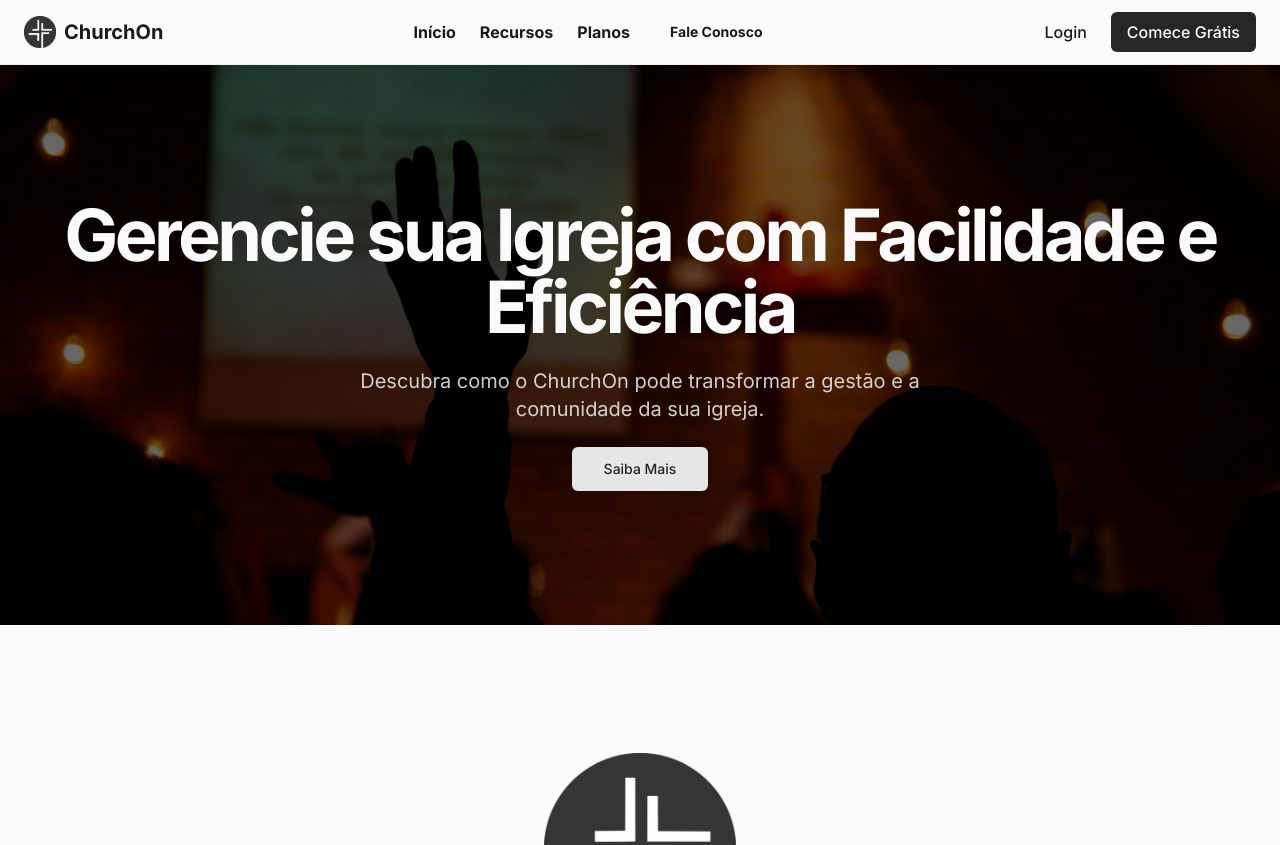
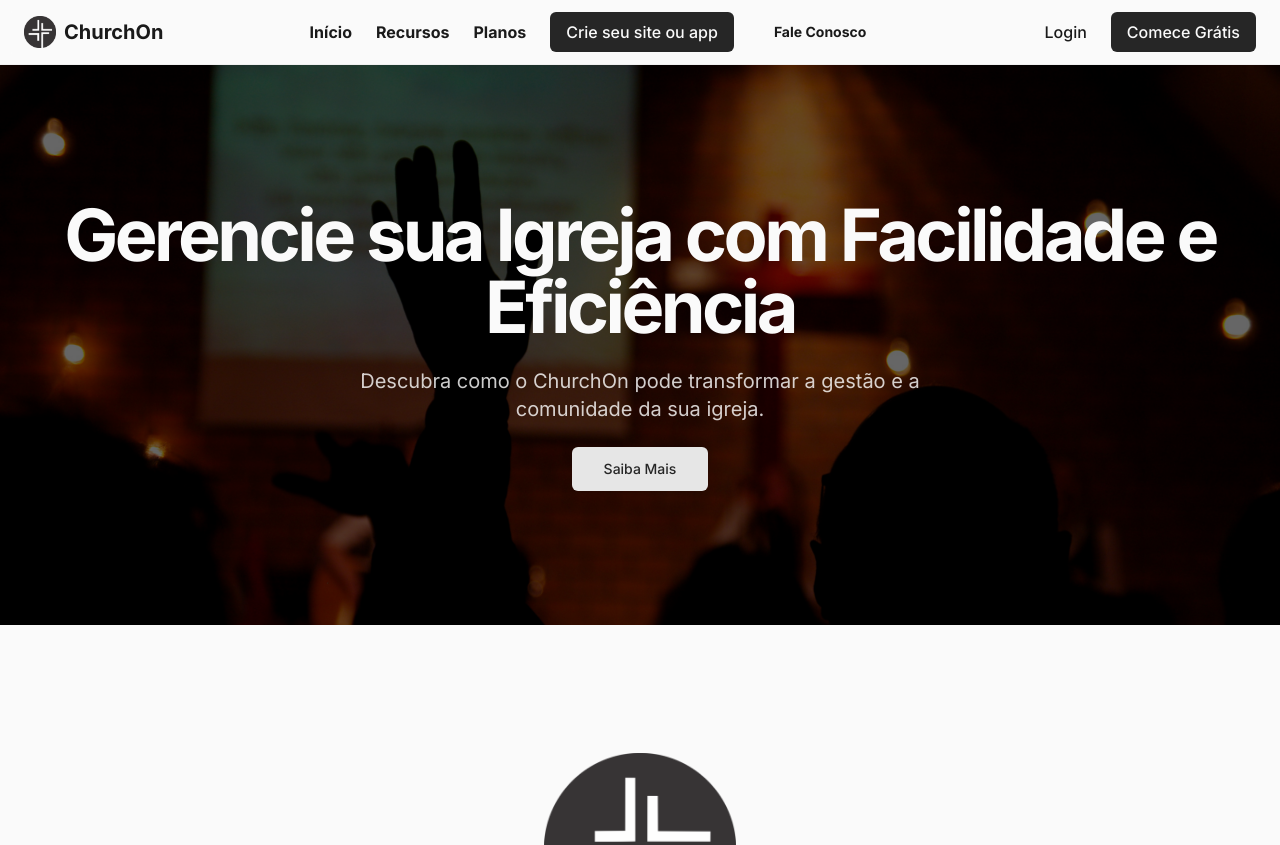
Before and after one commit to lenonjund-prog/ChurchOnFirebase, a Next.js app: page / in a window 1280 px wide. Shown: the top 845 px of the page. Built offline with nearby package versions, Linux system fonts and the light colour scheme.

Commit message:
[dyad] wrote 2 file(s)

```diff
--- a/src/components/landing/CustomCTASection.tsx
+++ b/src/components/landing/CustomCTASection.tsx
@@ -18,7 +18,7 @@ export function CustomCTASection() {
   };
 
   return (
-    <section className="w-full py-12 md:py-24 lg:py-32">
+    <section id="custom-cta" className="w-full py-12 md:py-24 lg:py-32">
       <div className="container px-4 md:px-6">
         <div className="relative overflow-hidden rounded-xl h-[400px] md:h-[500px]">
           <Image
--- a/src/components/landing/LandingHeader.tsx
+++ b/src/components/landing/LandingHeader.tsx
@@ -35,6 +35,9 @@ export function LandingHeader() {
           <Link className="transition-colors font-bold transition-transform hover:scale-105 hover:text-primary" href="#pricing">
             Planos
           </Link>
+          <Button asChild className="text-base transition-all hover:scale-105 hover:shadow-lg hover:shadow-primary/20">
+            <Link href="/#custom-cta">Crie seu site ou app</Link>
+          </Button>
           <Button variant="ghost" className="font-bold transition-transform hover:scale-105 hover:text-primary" onClick={openCrispChat}>
             Fale Conosco
           </Button>
@@ -72,6 +75,9 @@ export function LandingHeader() {
                 <Link className="text-lg font-medium hover:text-primary" href="#pricing">
                   Planos
                 </Link>
+                <Button asChild className="w-full text-lg">
+                  <Link href="/#custom-cta">Crie seu site ou app</Link>
+                </Button>
                 <Button variant="ghost" className="text-lg font-medium hover:text-primary justify-start px-0" onClick={openCrispChat}>
                   Fale Conosco
                 </Button>
```
